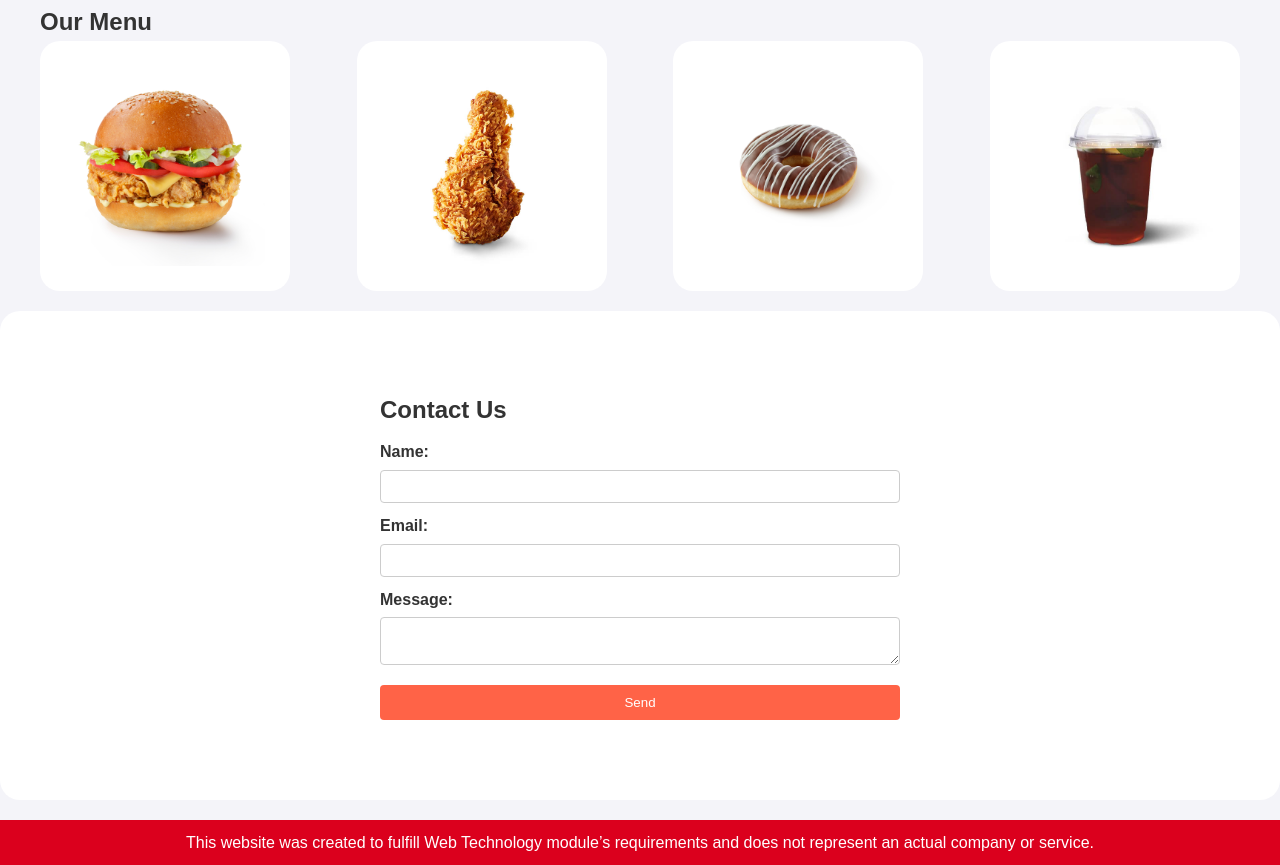
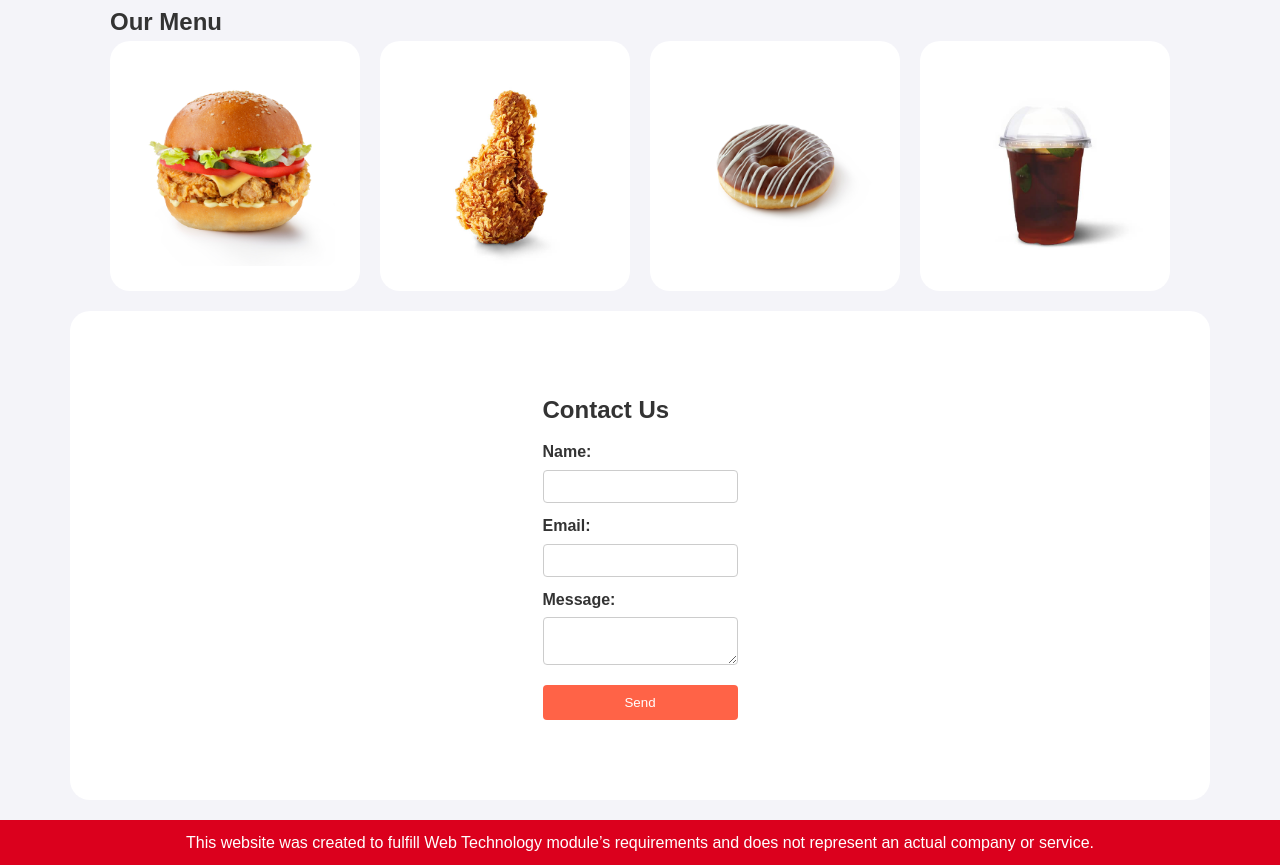
Before and after one commit to 00018503/web-technology-cw, a plain HTML site: page index.html in a window 1280 px wide. Shown: the part 998-1863 px from the top of the page. Drawn offline with Linux system fonts and the light colour scheme.

Commit message:
style changes

```diff
--- a/css/style.css
+++ b/css/style.css
@@ -92,7 +92,7 @@ nav ul li a {
   display: flex;
 }
 .main-container {
-  width: 1300px;
+  max-width: 1300px;
 }
 
 .menu {
@@ -157,7 +157,7 @@ nav ul li a {
   transition: 0.4s;
 }
 .menu-section {
-  width: 1200px;
+  max-width: 1200px;
 }
 
 .menu-items-container {
@@ -192,7 +192,7 @@ form {
   display: flex;
   flex-direction: column;
   margin: auto;
-  width: 600px;
+  max-width: 600px;
 }
 form label {
   margin-top: 10px;
```
